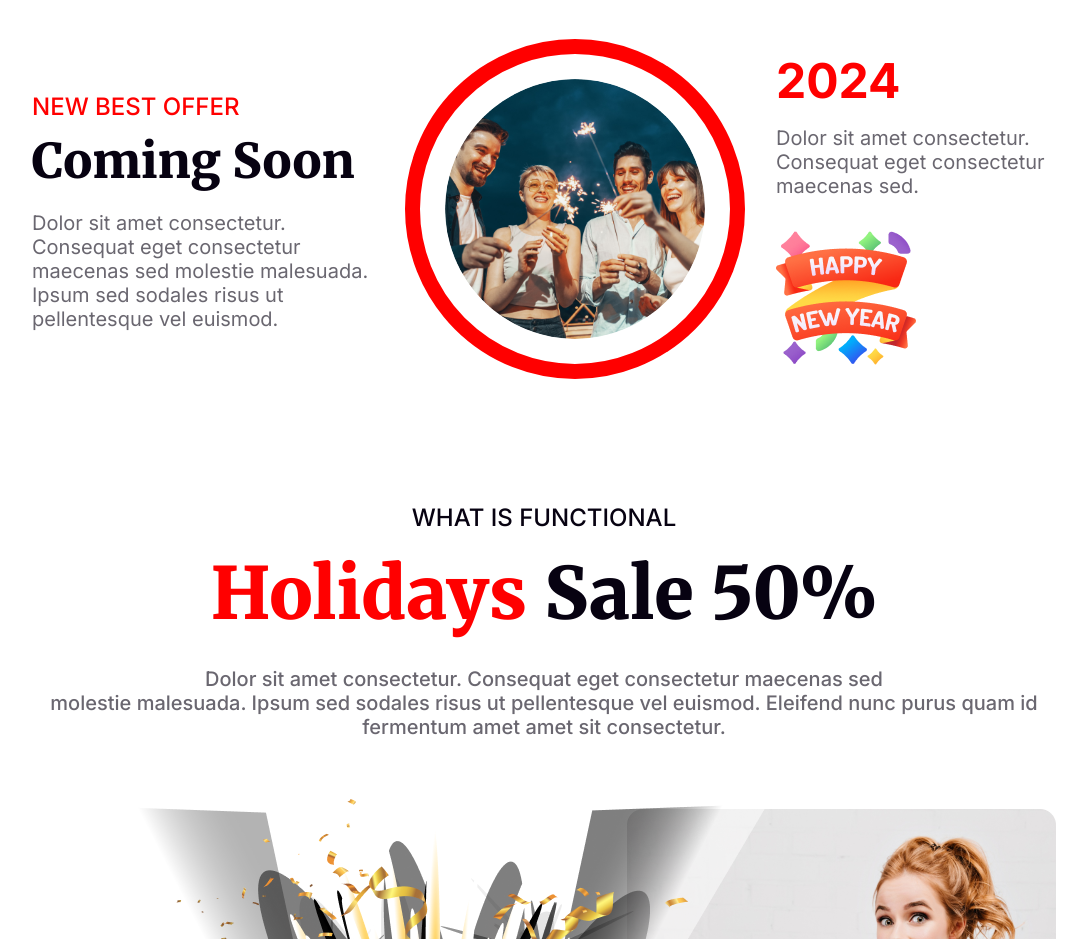
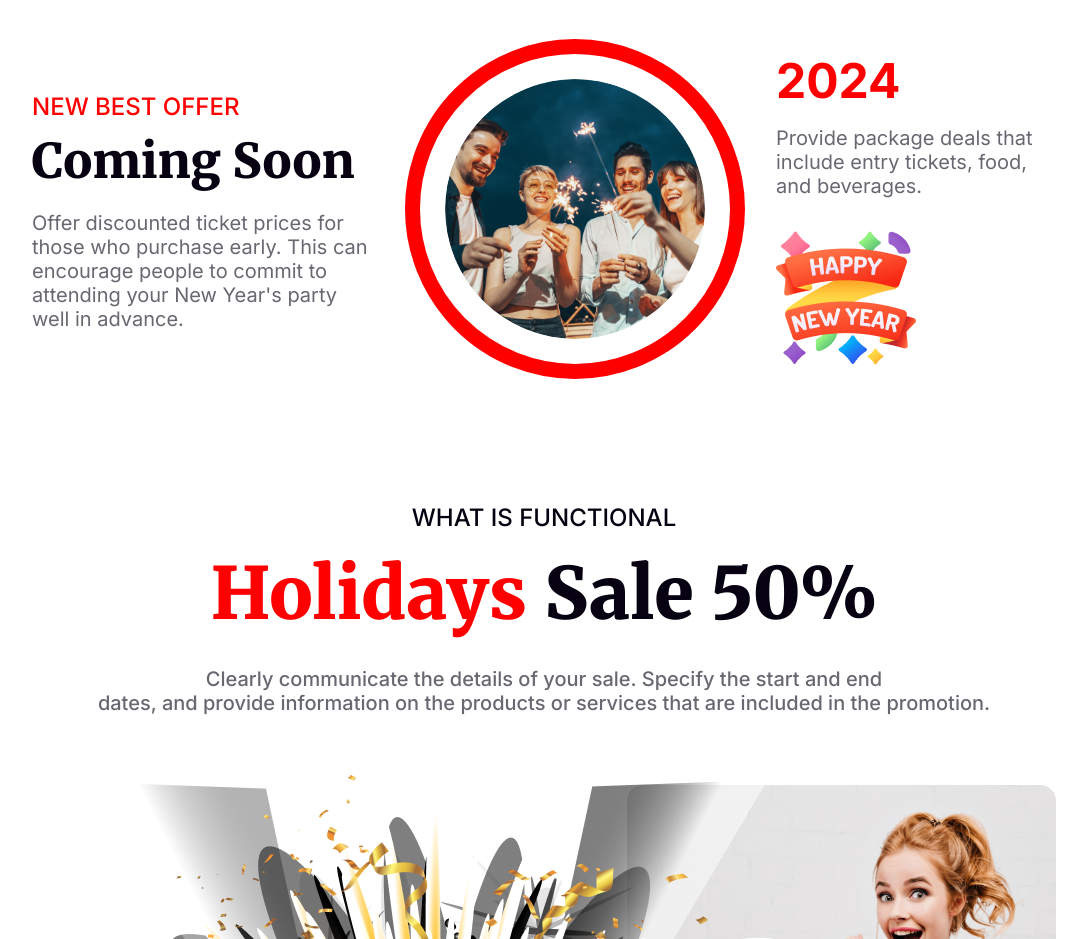
Before and after one commit to Haruntahid/new_year_party, a plain HTML site: page index.html in a window 1280 px wide. Shown: the part 3240-4179 px from the top of the page, without its empty margins (96-1183 px from the left). Drawn offline with Linux system fonts and the light colour scheme.

Commit message:
final touch

```diff
--- a/index.html
+++ b/index.html
@@ -36,9 +36,7 @@
               <div class="column_left">
                 <h2>Welcome to midnight party</h2>
                 <p>
-                  Dolor sit amet consectetur. Consequat eget consectetur
-                  maecenas sed molestie malesuada. Ipsum sed sodales risus ut
-                  pellentesque vel euismod.
+                  Create a festive atmosphere with countdown decorations. Consider a large clock, balloons, and banners counting down to midnight.
                 </p>
                 <button class="join">Join Now</button>
               </div>
@@ -69,9 +67,7 @@
             <p class="offer_prc">NEW BEST OFFER</p>
             <h4>Coming Soon</h4>
             <p class="common_p">
-              Dolor sit amet consectetur. Consequat eget consectetur maecenas
-              sed molestie malesuada. Ipsum sed sodales risus ut pellentesque
-              vel euismod.
+              Offer discounted ticket prices for those who purchase early. This can encourage people to commit to attending your New Year's party well in advance.
             </p>
           </div>
           <div class="column2">
@@ -80,8 +76,7 @@
           <div class="column3">
             <h3>2024</h3>
             <p class="common_p col3_p">
-              Dolor sit amet consectetur. Consequat eget consectetur maecenas
-              sed.
+              Provide package deals that include entry tickets, food, and beverages.
             </p>
             <img src="./images/Group 96.png" alt="" />
           </div>
@@ -95,7 +90,8 @@
                 <div class="holiday_title">
                     <p>WHAT IS FUNCTIONAL</p>
                     <h4><span>Holidays</span> Sale 50%</h4>
-                    <h6>Dolor sit amet consectetur. Consequat eget consectetur maecenas sed <br> molestie malesuada. Ipsum sed sodales risus ut pellentesque vel euismod. Eleifend nunc purus quam id <br> fermentum amet amet sit consectetur.</h6>
+                    <h6>Clearly communicate the details of your sale. Specify the start and end <br> dates, and provide information on the products or services that are included in the promotion.</h6>
+
                 </div>
                 <div class="holiday_banner">
                     <div class="img_boxs">
```
